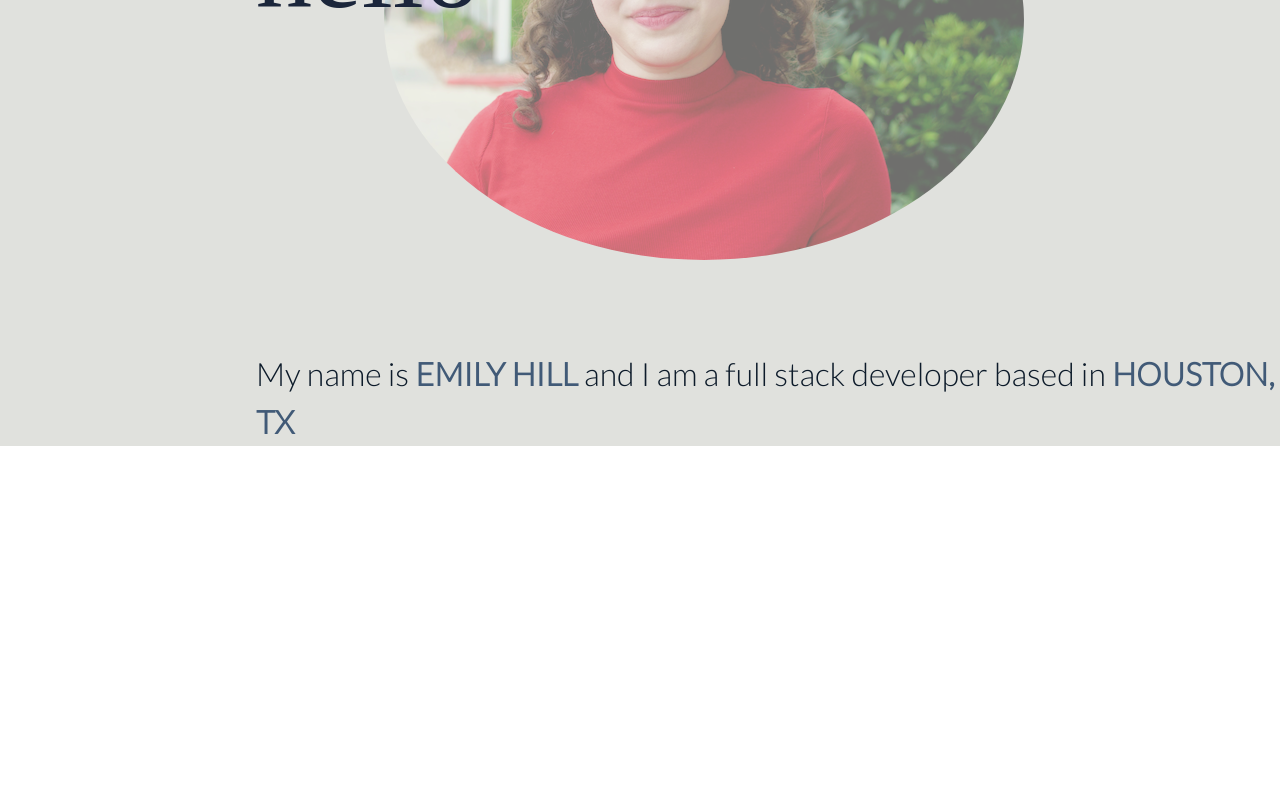
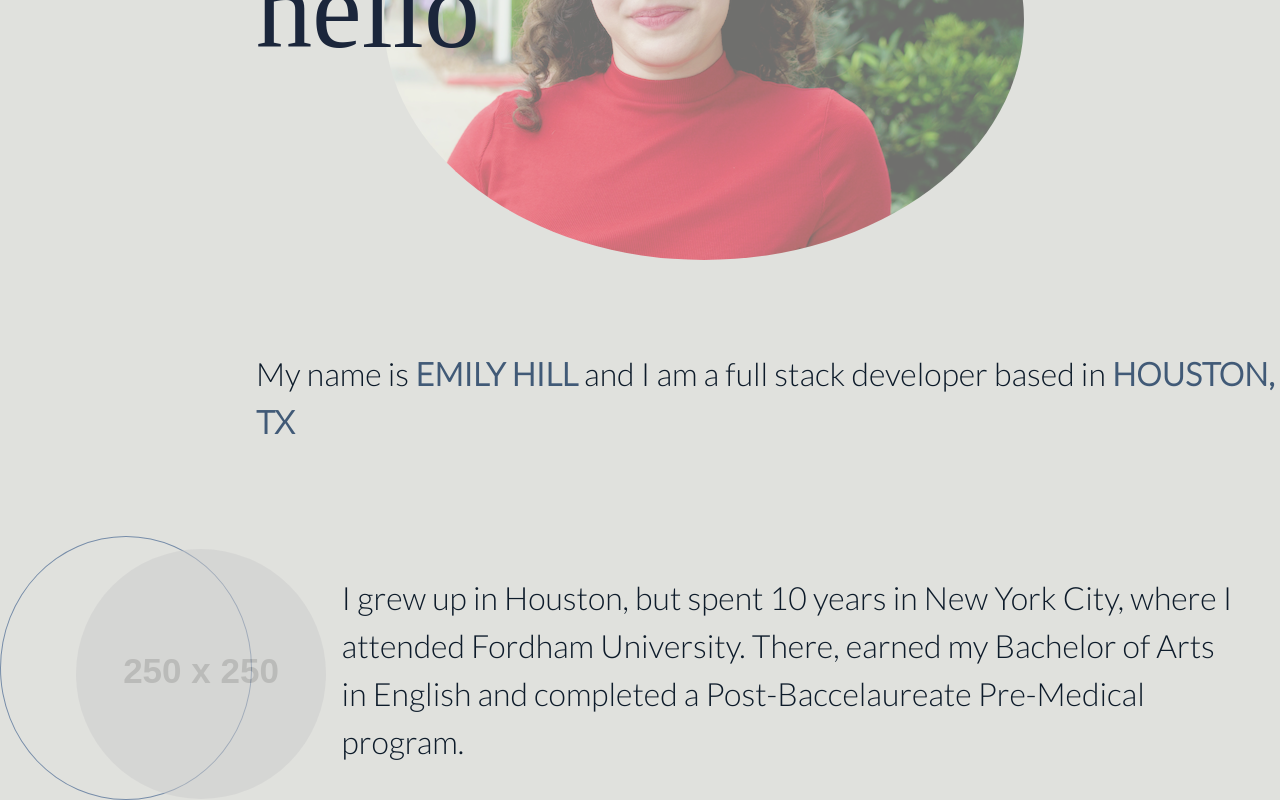
Before and after one commit to emsaw721/part-deux, a React (Create React App) app: page / in a window 1280 px wide. Shown: the part 338-1138 px from the top of the page. Before the commit the page ends 800 px from the top, so only its background shows below. Built offline with nearby package versions, Linux system fonts and the light colour scheme; a web font is replaced by a local one.

Commit message:
more formatting, most of resume information is there, need to add photos

```diff
--- a/src/components/pages/Contact.css
+++ b/src/components/pages/Contact.css
@@ -12,6 +12,8 @@
   color: var(--secondary-color);
   margin-top: 5%;
   font-size: 5em;
+  margin-left: 5%;
+  text-shadow: var(--quaternary-color) 2px 5px;
 }
 
 .contact p {
--- a/src/components/pages/Home.css
+++ b/src/components/pages/Home.css
@@ -10,10 +10,11 @@
 .home{
   background-color: var(--quinary-color);
 }
+
 .name-plate {
   z-index: 1;
   position: absolute;
-  top: 30%;
+  top: 35%;
   left: 20%;
 }
 
@@ -40,20 +41,54 @@
   overflow: hidden;
 }
 
-.home p {
+.intro {
   margin-top: 7%;
   margin-left: 20%;
+  margin-bottom: 7%;
   font-family: Lato;
   font-size: 2em;
   color: var(--primary-color);
-
 }
 
-.home span {
+.intro span {
   color: var(--tertiary-color);
   font-weight: bold;
   text-transform: uppercase;
 }
+
+.background {
+  display: flex;
+}
+
+.bgimgwrapper {
+  top: 75%;
+  left: 75%;
+  border: var(--quaternary-color) solid 1px;
+  border-radius: 50%;
+}
+
+.bgpara {
+  font-family: Lato;
+  font-size: 2em;
+  color: var(--primary-color);
+  word-break: break-word;
+  width: 70%;
+  margin-left: 7%;
+  margin-top: 3%;
+}
+
+.accomplishments img {
+  top: 75%;
+  left: 30%;
+}
+
+.accomplishments p{
+  font-family: Lato;
+  font-size: 2em;
+  color: var(--primary-color);
+  word-break: break-word;
+}
+
 
   @media only screen and (max-width: 600px) {
 
--- a/src/components/pages/Home.js
+++ b/src/components/pages/Home.js
@@ -14,7 +14,19 @@ export default function Home() {
       <h1>hello</h1>
       </div>
       <img src={headshot} />
-      <p> My name is <span style={{color: '#415A77'}}> Emily Hill </span> and I am a full stack developer based in <span style={{color: '#415A77'}}>Houston, TX</span></p>
+      <p className='intro'> My name is <span style={{color: '#415A77'}}> Emily Hill </span> and I am a full stack developer based in <span style={{color: '#415A77'}}>Houston, TX</span></p>
+      <div className='background'>
+        <div className='bgimgwrapper'>
+      <img src="https://via.placeholder.com/250" />
+      </div>
+      <div className='bgpara'>
+      <p>I grew up in Houston, but spent 10 years in New York City, where I attended Fordham University. There, earned my Bachelor of Arts in English and completed a Post-Baccelaureate Pre-Medical program.</p>
+      </div>
+      </div>
+      {/* <div className='accomplishments'>
+      <img src="https://via.placeholder.com/250" />
+        <p>While in New York, I persued many service opportunities. I served as an Emergency Medical Technician, a tutor, and, during the COVID-19 pandemic, as a Nurse's Aid at St. John's Riverside Hospital.</p>
+      </div> */}
     </div>
   );
 }
--- a/src/components/pages/Projects.css
+++ b/src/components/pages/Projects.css
@@ -12,6 +12,8 @@
     color: var(--secondary-color);
     margin-top: 5%;
     font-size: 5em;
+    margin-left: 5%;
+    text-shadow: var(--quaternary-color) 2px 5px;
   }
 
 
--- a/src/components/pages/Resume.css
+++ b/src/components/pages/Resume.css
@@ -14,18 +14,22 @@
     color: var(--secondary-color);
     margin-top: 5%;
     font-size: 5em;
+    margin-left: 5%;
+    text-shadow: var(--quaternary-color) 2px 5px;
   }
 
   .resumecontent h3 {
     color: var(--tertiary-color);
     font-size: 2em;
     font-family: Lato;
+    margin-left: 5%;
   }
 
   .resumecontent ul {
     color: var(--tertiary-color);
     font-size: 1em;
     font-family: Lato;
+    margin-left: 5%;
   }
 
 button {
--- a/src/components/pages/Resume.js
+++ b/src/components/pages/Resume.js
@@ -18,7 +18,7 @@ function Resume() {
             <style>
 @import url('https://fonts.googleapis.com/css2?family=Lato:wght@300&family=League+Script&family=Playfair+Display:wght@900&display=swap');
 </style>
-        <h1>Resume</h1>
+        <h1>My Resume</h1>
         <h3>Front End</h3>
             <ul>
                 <li>{getFEList}</li>
```
